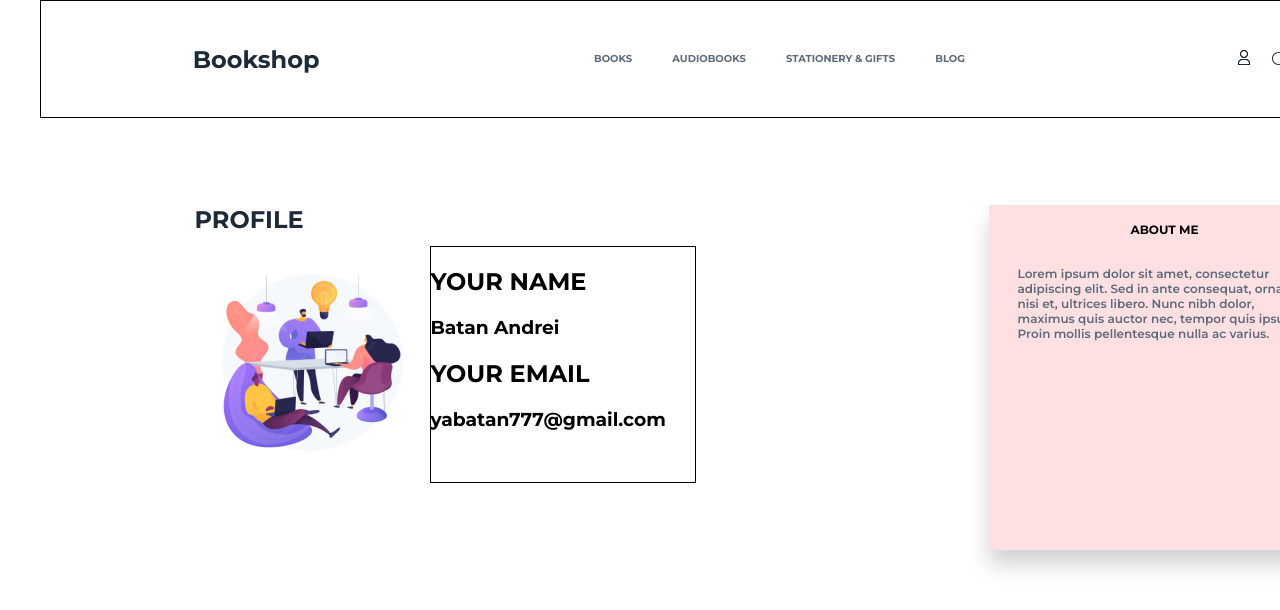
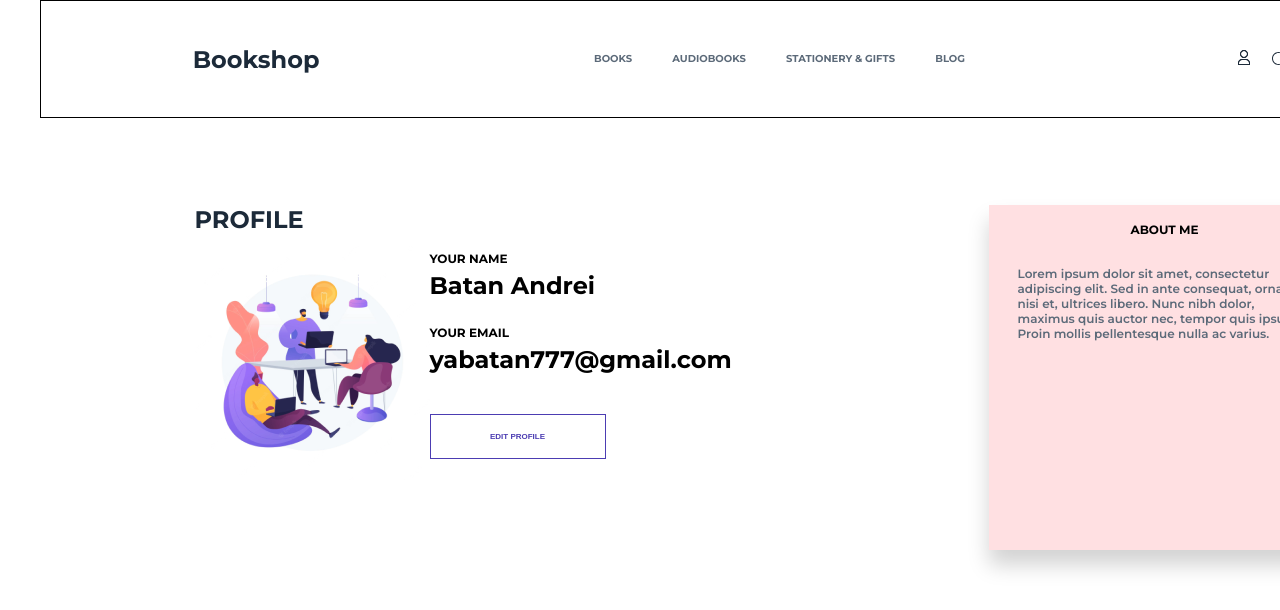
Before and after one commit to BatanAndrei/nextjs-redux-bookstore-on-the-google-books, a Next.js app: page /profile in a window 1280 px wide. Shown: the top 610 px of the page. Built offline with nearby package versions, Linux system fonts and the light colour scheme.

Commit message:
initial commit

```diff
--- a/app/profile/page.tsx
+++ b/app/profile/page.tsx
@@ -14,6 +14,7 @@ export default function Profile() {
                         <h3 className={styles.infoProfileDataText}>Batan Andrei</h3>
                         <h2 className={styles.infoProfileDataTitle}>YOUR EMAIL</h2>
                         <h3 className={styles.infoProfileDataText}>yabatan777@gmail.com</h3>
+                        <button className={styles.infoProfileButton}>EDIT PROFILE</button>
                     </div>
                 </div>
             </div>
--- a/app/profile/profile.module.css
+++ b/app/profile/profile.module.css
@@ -57,5 +57,30 @@
 .infoProfileData {
     width: 266px;
     height: 235px;
-    border: 1px solid;
 }
+
+.infoProfileDataTitle {
+    font-weight: 700;
+    font-size: 12px;
+    margin: 5px 0px 5px 0px;
+    color: #000000;
+}
+
+.infoProfileDataText {
+    font-weight: 700;
+    font-size: 24px;
+    margin: 0px 0px 25px 0px;
+    color: #000000;
+}
+
+.infoProfileButton {
+    margin-top: 15px;
+    width: 176px;
+    height: 45px;
+    font-weight: 700;
+    font-size: 8px;
+    background-color: white;
+    border: 1px solid #4C3DB2;
+    color: #4C3DB2;
+    cursor: pointer;
+}
```
